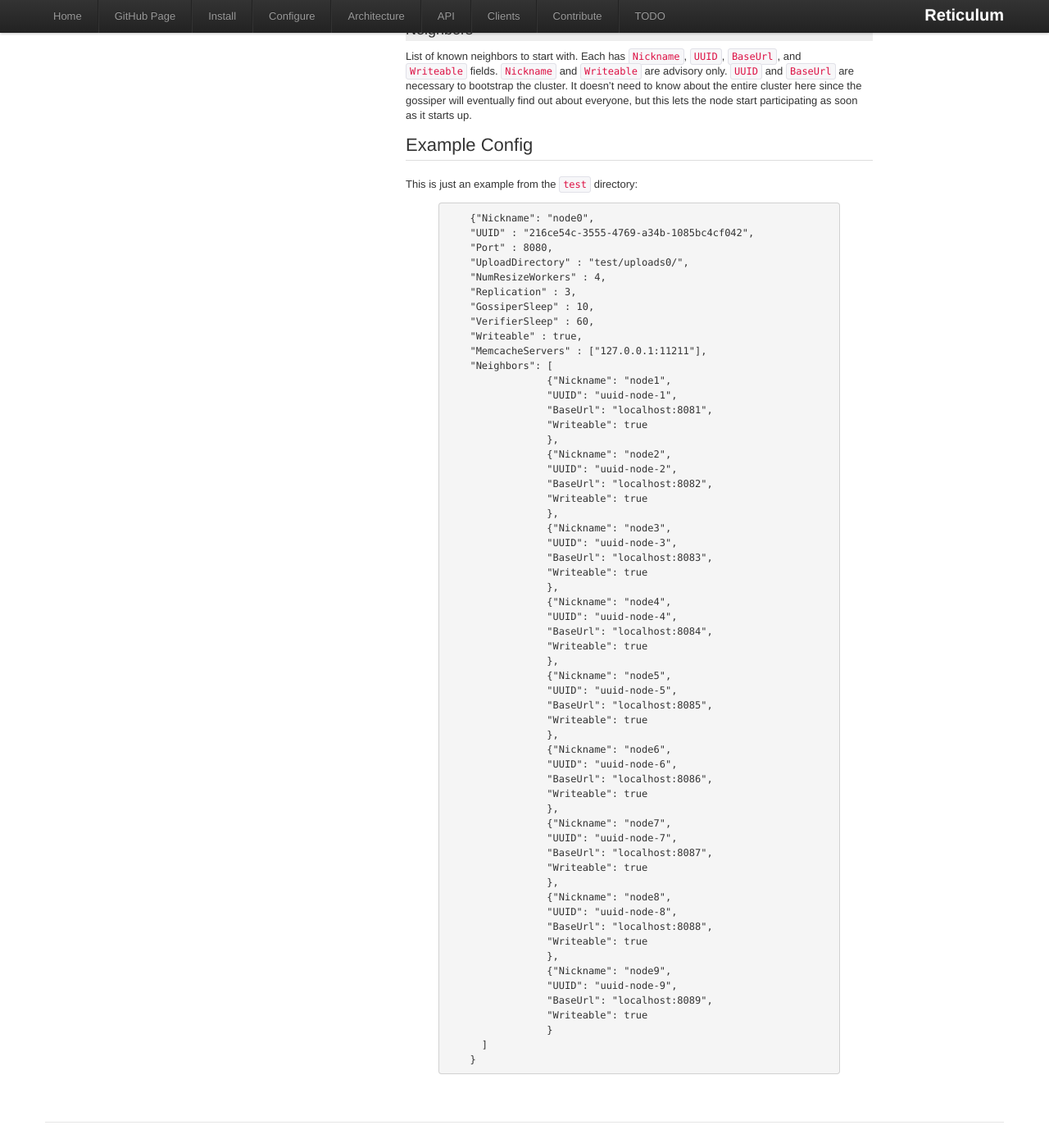
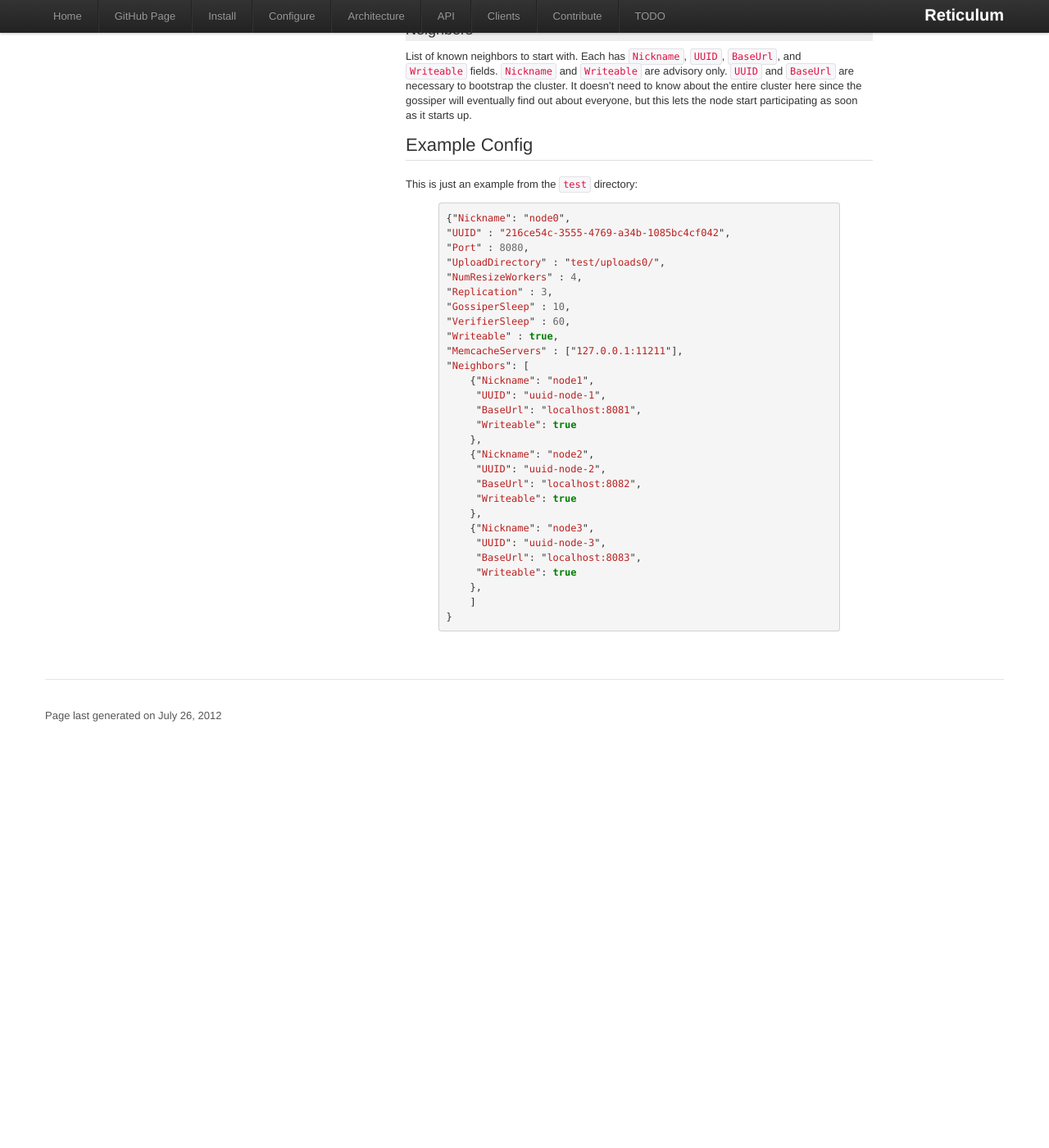
Before and after one commit to thraxil/reticulum, a Jekyll site: the page built from configure.markdown, in a window 1280 px wide and 1400 px high, scrolled down 1789 px. Shown: the whole window at 82% size. Built offline with Jekyll 4.4.1, drawn with Linux system fonts in a browser that asks for light colours; comment, search, counter and statistics services are not loaded; after the commit the page ends 2707 px from its top, so only the background shows below that.

Commit message:
tweaking styles

```diff
--- a/configure.markdown
+++ b/configure.markdown
@@ -132,62 +132,32 @@
 This is just an example from the `test` directory:
 
 {% highlight javascript %}
-    {"Nickname": "node0",
-    "UUID" : "216ce54c-3555-4769-a34b-1085bc4cf042",
-    "Port" : 8080,
-    "UploadDirectory" : "test/uploads0/",
-    "NumResizeWorkers" : 4,
-    "Replication" : 3,
-    "GossiperSleep" : 10,
-    "VerifierSleep" : 60,
-    "Writeable" : true,
-    "MemcacheServers" : ["127.0.0.1:11211"],
-    "Neighbors": [
-                 {"Nickname": "node1",
-                 "UUID": "uuid-node-1",
-                 "BaseUrl": "localhost:8081",
-                 "Writeable": true
-                 },
-                 {"Nickname": "node2",
-                 "UUID": "uuid-node-2",
-                 "BaseUrl": "localhost:8082",
-                 "Writeable": true
-                 },
-                 {"Nickname": "node3",
-                 "UUID": "uuid-node-3",
-                 "BaseUrl": "localhost:8083",
-                 "Writeable": true
-                 },
-                 {"Nickname": "node4",
-                 "UUID": "uuid-node-4",
-                 "BaseUrl": "localhost:8084",
-                 "Writeable": true
-                 },
-                 {"Nickname": "node5",
-                 "UUID": "uuid-node-5",
-                 "BaseUrl": "localhost:8085",
-                 "Writeable": true
-                 },
-                 {"Nickname": "node6",
-                 "UUID": "uuid-node-6",
-                 "BaseUrl": "localhost:8086",
-                 "Writeable": true
-                 },
-                 {"Nickname": "node7",
-                 "UUID": "uuid-node-7",
-                 "BaseUrl": "localhost:8087",
-                 "Writeable": true
-                 },
-                 {"Nickname": "node8",
-                 "UUID": "uuid-node-8",
-                 "BaseUrl": "localhost:8088",
-                 "Writeable": true
-                 },
-                 {"Nickname": "node9",
-                 "UUID": "uuid-node-9",
-                 "BaseUrl": "localhost:8089",
-                 "Writeable": true
-                 }
-      ]
-    }
+{"Nickname": "node0",
+"UUID" : "216ce54c-3555-4769-a34b-1085bc4cf042",
+"Port" : 8080,
+"UploadDirectory" : "test/uploads0/",
+"NumResizeWorkers" : 4,
+"Replication" : 3,
+"GossiperSleep" : 10,
+"VerifierSleep" : 60,
+"Writeable" : true,
+"MemcacheServers" : ["127.0.0.1:11211"],
+"Neighbors": [
+    {"Nickname": "node1",
+     "UUID": "uuid-node-1",
+     "BaseUrl": "localhost:8081",
+     "Writeable": true
+    },
+    {"Nickname": "node2",
+     "UUID": "uuid-node-2",
+     "BaseUrl": "localhost:8082",
+     "Writeable": true
+    },
+    {"Nickname": "node3",
+     "UUID": "uuid-node-3",
+     "BaseUrl": "localhost:8083",
+     "Writeable": true
+    },
+    ]
+}
 {% endhighlight %}
--- a/css/docs.css
+++ b/css/docs.css
@@ -789,3 +789,68 @@
 		margin-top: 10px;
 		background-color: #eee;
 }
+
+
+/* pygments css */
+.highlight .hll { background-color: #ffffcc }
+.highlight  { background: #f8f8f8; }
+.highlight .c { color: #408080; font-style: italic } /* Comment */
+.highlight .err { border: 1px solid #FF0000 } /* Error */
+.highlight .k { color: #008000; font-weight: bold } /* Keyword */
+.highlight .o { color: #666666 } /* Operator */
+.highlight .cm { color: #408080; font-style: italic } /* Comment.Multiline */
+.highlight .cp { color: #BC7A00 } /* Comment.Preproc */
+.highlight .c1 { color: #408080; font-style: italic } /* Comment.Single */
+.highlight .cs { color: #408080; font-style: italic } /* Comment.Special */
+.highlight .gd { color: #A00000 } /* Generic.Deleted */
+.highlight .ge { font-style: italic } /* Generic.Emph */
+.highlight .gr { color: #FF0000 } /* Generic.Error */
+.highlight .gh { color: #000080; font-weight: bold } /* Generic.Heading */
+.highlight .gi { color: #00A000 } /* Generic.Inserted */
+.highlight .go { color: #808080 } /* Generic.Output */
+.highlight .gp { color: #000080; font-weight: bold } /* Generic.Prompt */
+.highlight .gs { font-weight: bold } /* Generic.Strong */
+.highlight .gu { color: #800080; font-weight: bold } /* Generic.Subheading */
+.highlight .gt { color: #0040D0 } /* Generic.Traceback */
+.highlight .kc { color: #008000; font-weight: bold } /* Keyword.Constant */
+.highlight .kd { color: #008000; font-weight: bold } /* Keyword.Declaration */
+.highlight .kn { color: #008000; font-weight: bold } /* Keyword.Namespace */
+.highlight .kp { color: #008000 } /* Keyword.Pseudo */
+.highlight .kr { color: #008000; font-weight: bold } /* Keyword.Reserved */
+.highlight .kt { color: #B00040 } /* Keyword.Type */
+.highlight .m { color: #666666 } /* Literal.Number */
+.highlight .s { color: #BA2121 } /* Literal.String */
+.highlight .na { color: #7D9029 } /* Name.Attribute */
+.highlight .nb { color: #008000 } /* Name.Builtin */
+.highlight .nc { color: #0000FF; font-weight: bold } /* Name.Class */
+.highlight .no { color: #880000 } /* Name.Constant */
+.highlight .nd { color: #AA22FF } /* Name.Decorator */
+.highlight .ni { color: #999999; font-weight: bold } /* Name.Entity */
+.highlight .ne { color: #D2413A; font-weight: bold } /* Name.Exception */
+.highlight .nf { color: #0000FF } /* Name.Function */
+.highlight .nl { color: #A0A000 } /* Name.Label */
+.highlight .nn { color: #0000FF; font-weight: bold } /* Name.Namespace */
+.highlight .nt { color: #008000; font-weight: bold } /* Name.Tag */
+.highlight .nv { color: #19177C } /* Name.Variable */
+.highlight .ow { color: #AA22FF; font-weight: bold } /* Operator.Word */
+.highlight .w { color: #bbbbbb } /* Text.Whitespace */
+.highlight .mf { color: #666666 } /* Literal.Number.Float */
+.highlight .mh { color: #666666 } /* Literal.Number.Hex */
+.highlight .mi { color: #666666 } /* Literal.Number.Integer */
+.highlight .mo { color: #666666 } /* Literal.Number.Oct */
+.highlight .sb { color: #BA2121 } /* Literal.String.Backtick */
+.highlight .sc { color: #BA2121 } /* Literal.String.Char */
+.highlight .sd { color: #BA2121; font-style: italic } /* Literal.String.Doc */
+.highlight .s2 { color: #BA2121 } /* Literal.String.Double */
+.highlight .se { color: #BB6622; font-weight: bold } /* Literal.String.Escape */
+.highlight .sh { color: #BA2121 } /* Literal.String.Heredoc */
+.highlight .si { color: #BB6688; font-weight: bold } /* Literal.String.Interpol */
+.highlight .sx { color: #008000 } /* Literal.String.Other */
+.highlight .sr { color: #BB6688 } /* Literal.String.Regex */
+.highlight .s1 { color: #BA2121 } /* Literal.String.Single */
+.highlight .ss { color: #19177C } /* Literal.String.Symbol */
+.highlight .bp { color: #008000 } /* Name.Builtin.Pseudo */
+.highlight .vc { color: #19177C } /* Name.Variable.Class */
+.highlight .vg { color: #19177C } /* Name.Variable.Global */
+.highlight .vi { color: #19177C } /* Name.Variable.Instance */
+.highlight .il { color: #666666 } /* Literal.Number.Integer.Long */
```
